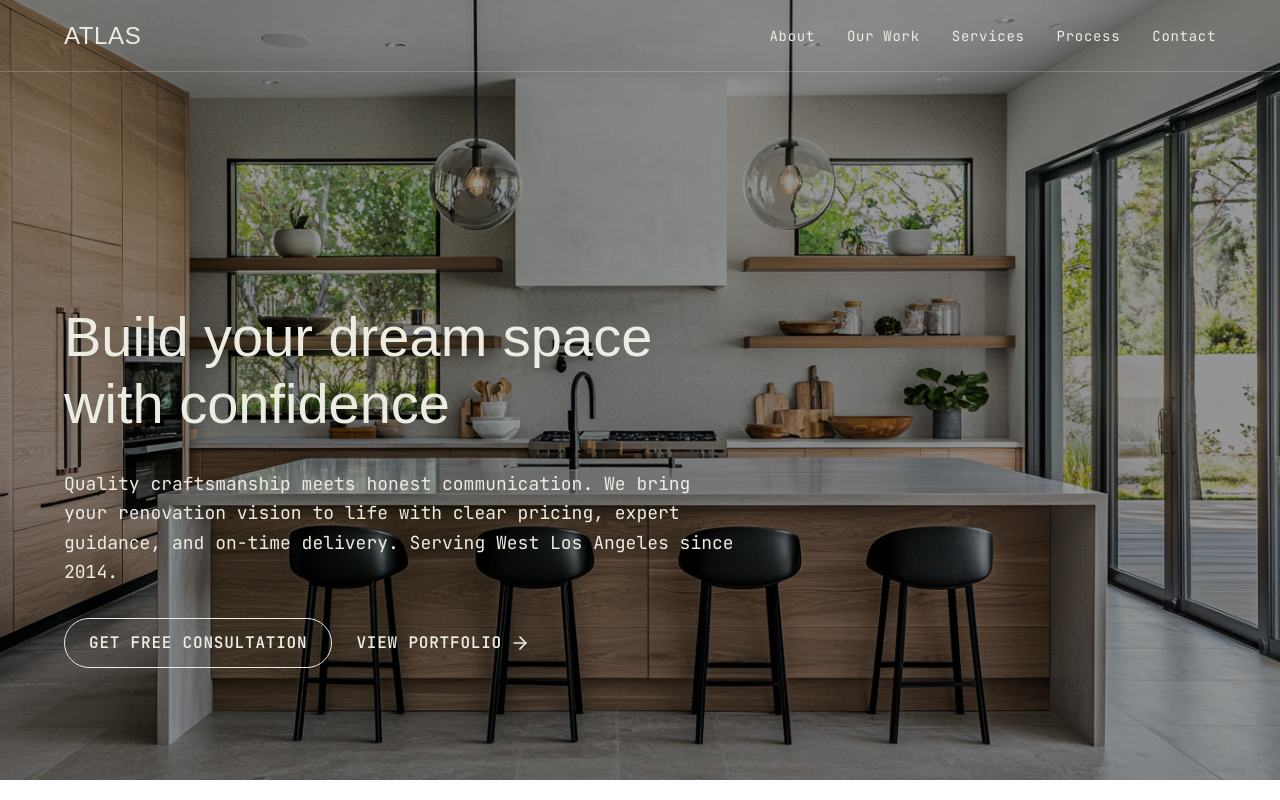
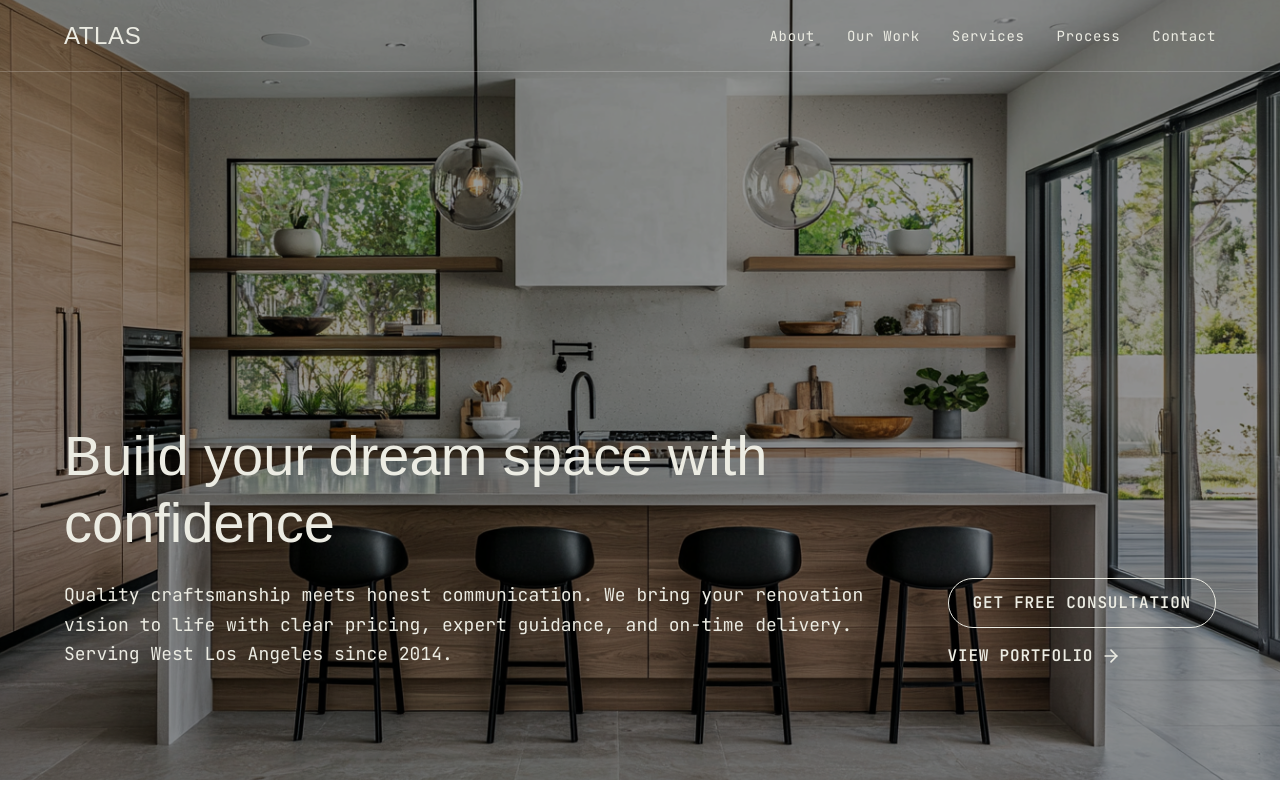
Before and after one commit to madebyJonathan/atlas, a Next.js app in the folder web/: page / in a window 1280 px wide. Shown: the top 800 px of the page. Built offline with nearby package versions, Linux system fonts and the light colour scheme; a web font is replaced by a local one.

Commit message:
Hero: headline+subtext left column, buttons right column

```diff
--- a/web/components/Hero.tsx
+++ b/web/components/Hero.tsx
@@ -14,7 +14,9 @@ export default function Hero() {
       <div className="absolute inset-0 bg-black/40" />
 
       <div className="relative z-10 flex flex-col justify-end h-full px-16 pb-[112px]">
-        <div className="flex flex-col gap-8 max-w-2xl">
+        <div className="flex items-end gap-20 w-full">
+          {/* Left: headline + subtext */}
+          <div className="flex-1 flex flex-col gap-6">
             <h1 className="font-nineties text-[56px] leading-[1.2] text-[#ecece3]">
               Build your dream space with confidence
             </h1>
@@ -23,10 +25,13 @@ export default function Hero() {
               renovation vision to life with clear pricing, expert guidance, and
               on-time delivery. Serving West Los Angeles since 2014.
             </p>
-          <div className="flex items-center gap-6">
+          </div>
+
+          {/* Right: buttons */}
+          <div className="flex flex-col items-start gap-4 flex-shrink-0">
             <a
               href="#contact"
-              className="font-mono text-base font-semibold tracking-[0.05em] text-[#ecece3] border border-[#ecece3] rounded-full px-6 py-3 hover:bg-[#ecece3] hover:text-atlas-charcoal transition-colors"
+              className="font-mono text-base font-semibold tracking-[0.05em] text-[#ecece3] border border-[#ecece3] rounded-full px-6 py-3 hover:bg-[#ecece3] hover:text-atlas-charcoal transition-colors whitespace-nowrap"
             >
               GET FREE CONSULTATION
             </a>
```
Lines whose indentation alone changed are shown as unchanged.
